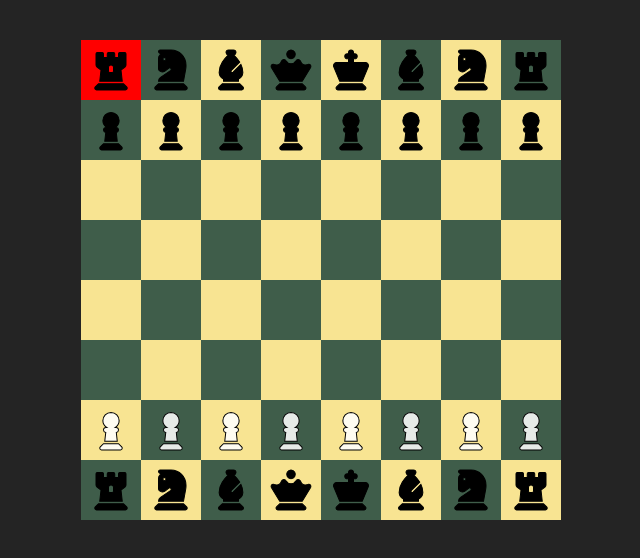
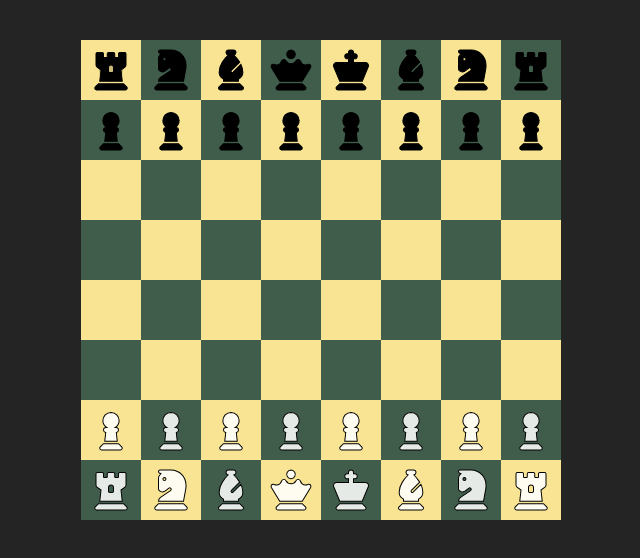
Before and after one commit to MarioAviles19/Chess-React, a React (Vite) app: page / in a window 1280 px wide. Both pictures are taken after a click on the element 430 px from the left and 70 px from the top of the page. Shown: the top 558 px of the page, without its empty margins (319-959 px from the left). Built offline with nearby package versions, Linux system fonts and the light colour scheme.

Commit message:
Basic functionality added

```diff
--- a/src/App.css
+++ b/src/App.css
@@ -14,7 +14,24 @@
   margin:auto;
 
 }
+.litOverlay{
+  display: flex;
+  align-items: center;
+  justify-content: center;
+  position: absolute;
+  top:0;
+  left:0;
+  width: 100%;
+  height: 100%;
+}
+.moveIndicator{
+  width: 1.5em;
+  aspect-ratio: 1/1;
+  border-radius: 99rem;
+  background-color: rgba(0, 0, 0, 0.175);
+}
 .boardSquare{
+  position: relative;
   width: 100%;
   aspect-ratio: 1/1;
   background-color: white;
--- a/src/App.tsx
+++ b/src/App.tsx
@@ -5,8 +5,9 @@ import './App.css'
 
 
 const gameBoard = new ChessBoard();
+gameBoard.ResetBoard()
 
-function BoardSquare(pos: Vector2, piece : Piece | null, litUpSquares : Array<Vector2>, updateLitSquares : React.Dispatch<SetStateAction<Array<Vector2>>>){
+function BoardSquare(pos: Vector2, piece : Piece | null, litUpSquares : Array<Vector2>, activePiece : Piece | null,  updateLitSquares : React.Dispatch<SetStateAction<Array<Vector2>>>, updateBoardState : React.Dispatch<SetStateAction<Array<Array<Piece | null>>>>, updateActivePiece : React.Dispatch<SetStateAction<Piece | null>>){
   //Get if the square is even for appropriate coloring
   const isEven = ((pos.x + pos.y) % 2 == 0)
 
@@ -17,10 +18,33 @@ function BoardSquare(pos: Vector2, piece : Piece | null, litUpSquares : Array<Ve
   let style = {
     backgroundColor : shouldBeLit? "red" : ""
   }
+  function HandleClick(){
+    //If there is no active piece
+
+    if(activePiece){
+      //If this is lit try to move the piece
+      if(shouldBeLit){
+
+        gameBoard.MovePiece(activePiece, pos)
+        updateBoardState(gameBoard.state);
+
+        updateLitSquares([]);
+        updateActivePiece(null);
+        return;
+      }
+    }
+      //Set the lit squares
+      updateLitSquares(piece?.GetLegalMoves(gameBoard) || []);
+      //Set the active piece
+      updateActivePiece(piece)
+
+
+  }
 
   return (
-    <div onClick={()=>{updateLitSquares(piece?.GetLegalMoves(gameBoard) || []); console.log(pos)}} key={pos.x + ":" + pos.y} style={style} className={(isEven? "evenSquare" : "oddSquare") + " boardSquare"}>
+    <div onClick={HandleClick} key={pos.x + ":" + pos.y}  className={(isEven? "evenSquare" : "oddSquare") + " boardSquare"}>
       {piece? <span className={"fas fa-chess-" + piece.name + (piece.isWhite? "": " black")}></span> : ""}
+      {shouldBeLit? <div className='litOverlay'><div className="moveIndicator"></div></div>: <></>}
     </div>
   )
 }
@@ -28,18 +52,21 @@ function BoardSquare(pos: Vector2, piece : Piece | null, litUpSquares : Array<Ve
 function GameBoard(){
 
 
-  gameBoard.ResetBoard()
+
   const squares = gameBoard.state
 
   let [litUpSquares, updateLitSquares] = useState<Array<Vector2>>([]);
+  let [activePiece, updateActivePiece] = useState<Piece | null>(null);
+  let [boardState, updateBoardState] = useState(squares);
 
   return (
     <>
-      {squares.map((val, x)=>{
+      {boardState.map((val, x)=>{
         return (
           <div key={x} className="column">{
           val.map((piece, y)=>{
-          return BoardSquare({x, y}, piece, litUpSquares, updateLitSquares)
+            //TODO: Clean this up
+          return BoardSquare({x, y}, piece, litUpSquares, activePiece, updateLitSquares, updateBoardState, updateActivePiece)
         })}
         </div>
         )
@@ -51,7 +78,7 @@ function GameBoard(){
 }
 
 function App() {
-  const [count, setCount] = useState(0)
+
 
   return (
     <div className="App">
--- a/src/Chess/Chess.ts
+++ b/src/Chess/Chess.ts
@@ -69,14 +69,14 @@ export class ChessBoard{
         this.state[7][1] = new Pawn(false, {x: 7, y:1});
 
         //White's back row
-        this.state[0][7] = new Rook  (false, {x: 0, y: 7});
-        this.state[1][7] = new Knight(false, {x: 1, y: 7});
-        this.state[2][7] = new Bishop(false, {x: 2, y: 7});
-        this.state[3][7] = new Queen (false, {x: 3, y: 7});
-        this.state[4][7] = new King  (false, {x: 4, y: 7});
-        this.state[5][7] = new Bishop(false, {x: 5, y: 7});
-        this.state[6][7] = new Knight(false, {x: 6, y: 7});
-        this.state[7][7] = new Rook  (false, {x: 7, y: 7});
+        this.state[0][7] = new Rook  (true, {x: 0, y: 7});
+        this.state[1][7] = new Knight(true, {x: 1, y: 7});
+        this.state[2][7] = new Bishop(true, {x: 2, y: 7});
+        this.state[3][7] = new Queen (true, {x: 3, y: 7});
+        this.state[4][7] = new King  (true, {x: 4, y: 7});
+        this.state[5][7] = new Bishop(true, {x: 5, y: 7});
+        this.state[6][7] = new Knight(true, {x: 6, y: 7});
+        this.state[7][7] = new Rook  (true, {x: 7, y: 7});
 
         //White's Front row
         this.state[0][6] = new Pawn(true, {x: 0, y: 6});
@@ -120,6 +120,8 @@ export class ChessBoard{
                 //Set the piece's position to the indicated
                 piece.position = posToMove;
                 this.state[posToMove.x][posToMove.y] = piece;
+                //set the piece's Has moved variable to true
+                piece.hasMoved = true;
             }
         }
 
@@ -131,6 +133,8 @@ export class ChessBoard{
             //Set the piece's position to the indicated
             piece.position = posToMove;
             this.state[posToMove.x][posToMove.y] = piece;
+            //set the piece's Has moved variable to true
+            piece.hasMoved = true;
 
         }
 
```
